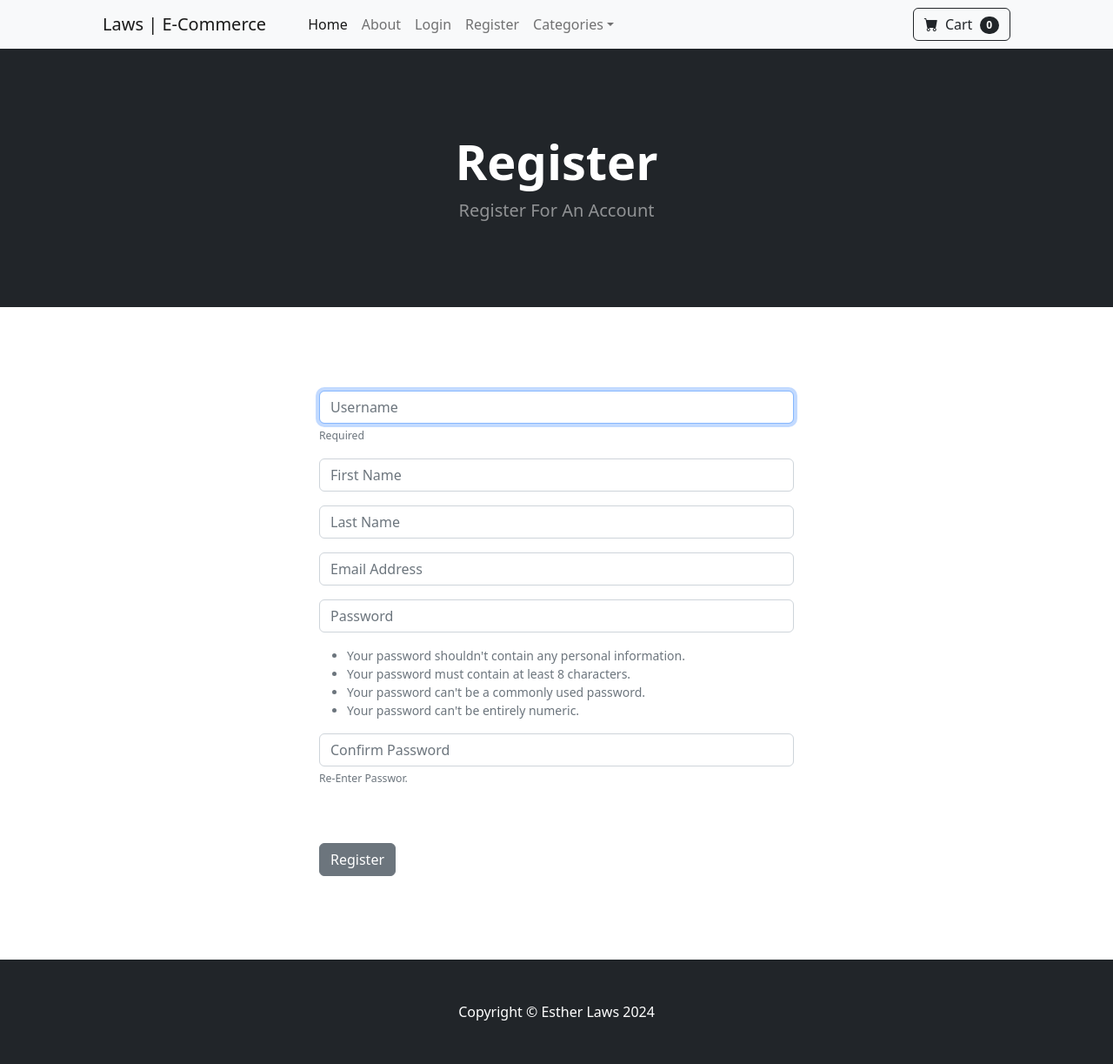
After one commit to estherlaws/E-Commerce, a Django app: template store/templates/update_user.html in a window 1280 px wide. The commit adds this page. Shown: the whole page at 87% size. Run offline with Django 5.2, Linux system fonts and the light colour scheme; the template is opened without the code that fills it: values that come from a table or form of the project are taken from there, others are empty; parts of the project's set-up code (start-up, migrations or seed data) failed here and were passed over; some libraries are stand-ins or nearby versions.

Commit message:
update_user.html Added

```diff
--- a/store/templates/product.html
+++ b/store/templates/product.html
@@ -86,6 +86,7 @@
       success: function (json) {
         console.log(json)
         document.getElementById("cart_quantity").textContent = json.qty
+        location.reload();
       },
 
       error: function (xhr, errmsg, err) {
--- /dev/null
+++ b/store/templates/update_user.html
@@ -0,0 +1,37 @@
+{% extends "base.html" %}
+
+{% block content %}
+
+  <!-- Header -->
+  <header class="bg-dark py-5">
+    <div class="container px-4 px-lg-5 my-5">
+      <div class="text-center text-white">
+        <h1 class="display-4 fw-bolder">Register</h1>
+        <p class="lead fw-normal text-white-50 mb-0">
+            Register For An Account
+        </p>
+      </div>
+    </div>
+  </header>
+
+  <div class="container">
+    <div class="row">
+            <div class="col-md-6 offset-md-3">
+                <br></br>
+                <br></br>
+                <form method="POST" action="{% url "register" %}">
+                    <!-- Cross Site Request Forgery Token -->
+                    {% csrf_token %}
+
+                    {{ form.as_p }}
+                    <br></br>
+                    <button type="submit" class="btn btn-secondary">Register</button>
+
+                </form>
+                  <br></br>
+                <br></br>
+            </div>
+        </div>
+  </div>
+
+{% endblock %}
--- a/store/urls.py
+++ b/store/urls.py
@@ -7,6 +7,7 @@ urlpatterns = [
     path("login/", views.login_user, name="login"),
     path("logout/", views.logout_user, name="logout"),
     path("register/", views.register_user, name="register"),
+    path("update_user/", views.update_user, name="update_user"),
     path("product/<int:pk>", views.product, name="product"),
     path("category/<str:foo>", views.category, name="category"),
     path("category_summary/", views.category_summary, name="category_summary"),
```
Also changed, not shown: cart/views.py (+19 -12 lines), db.sqlite3.
